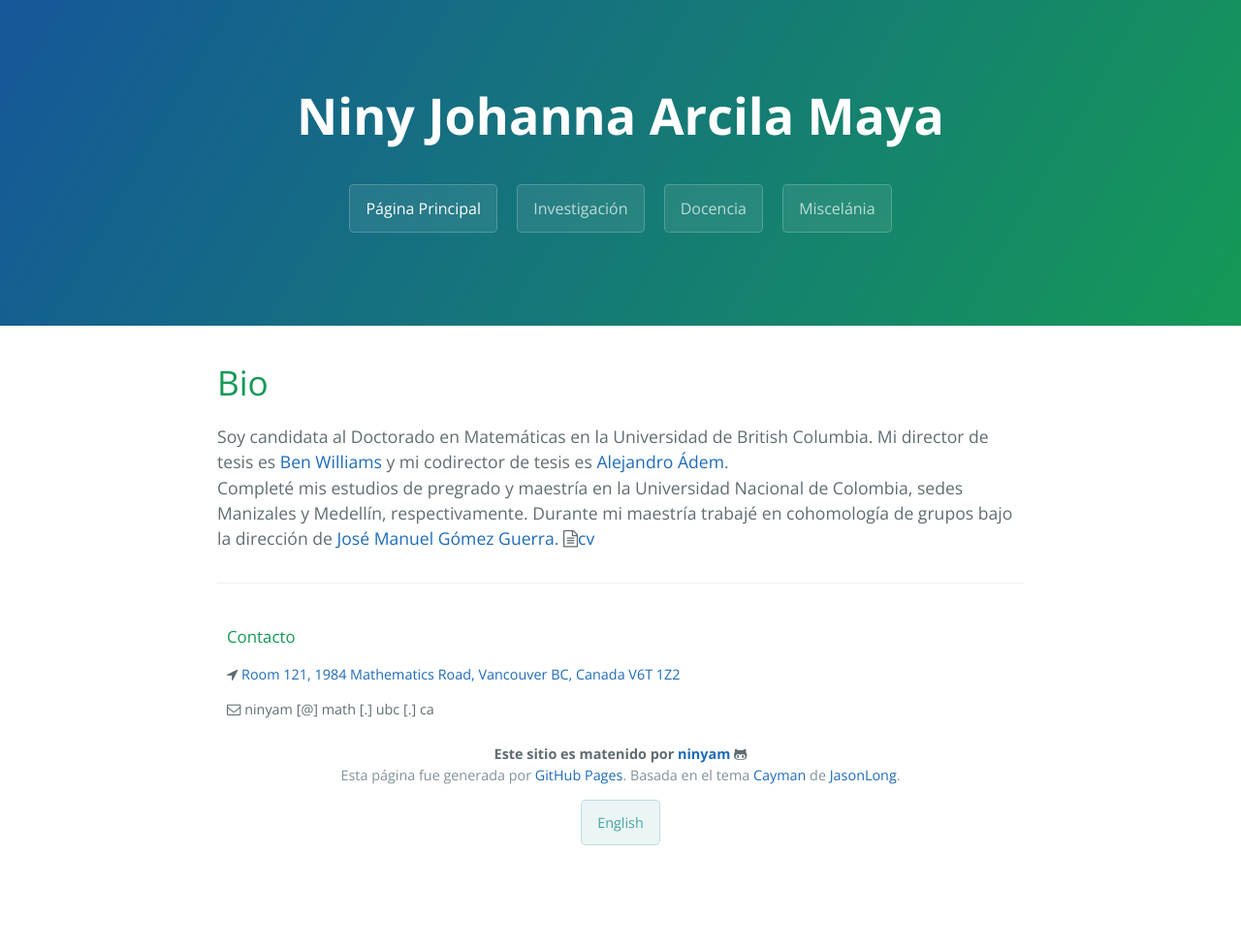
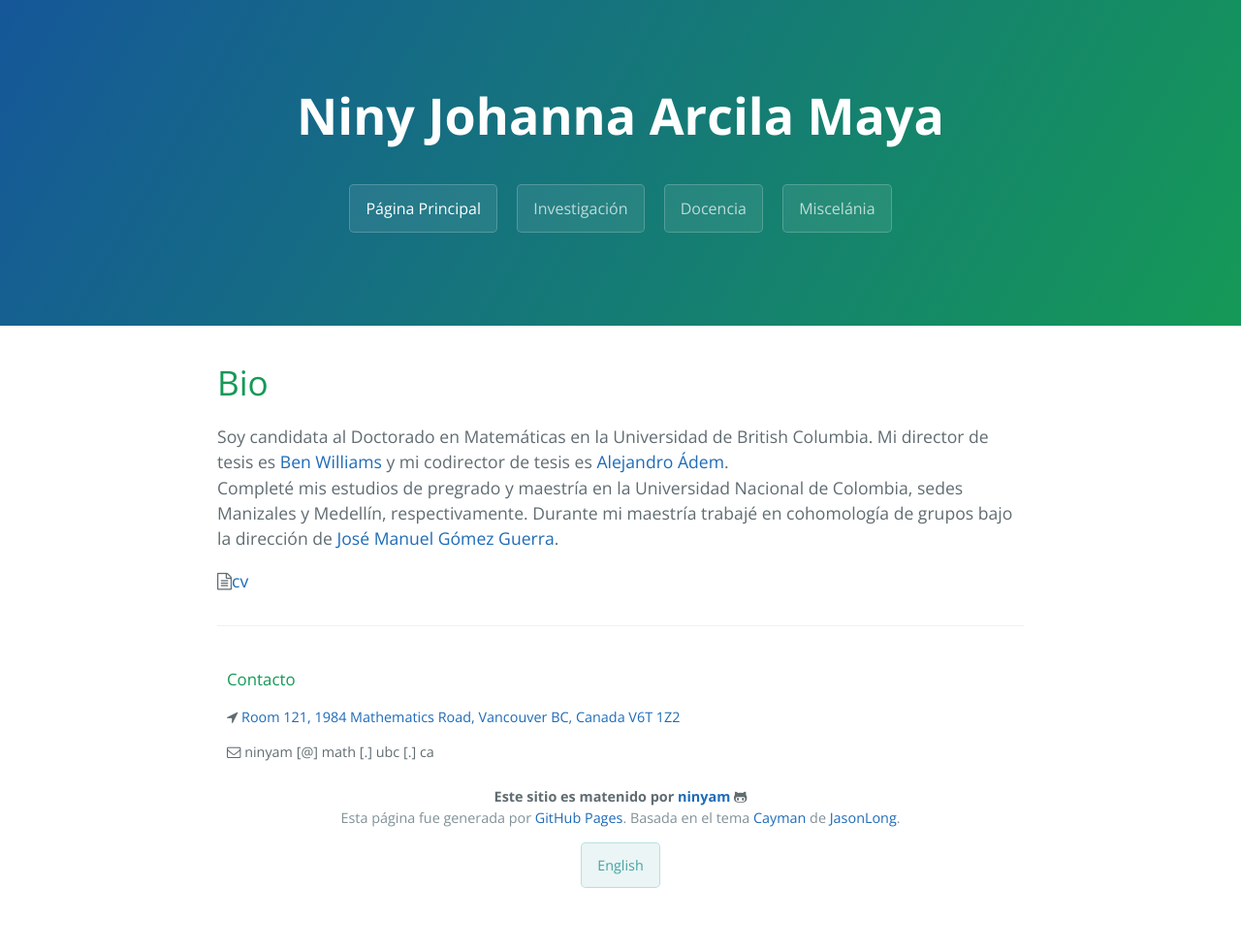
Before and after one commit to ninyam/paginapersonal, a Jekyll site: the page built from index.html, in a window 1280 px wide. Shown: the whole page at 97% size. Built offline with Jekyll 4.4.1, drawn with Linux system fonts in a browser that asks for light colours; before the commit the page ends 935 px from its top, so only the background shows below that.

Commit message:
Update index.html

```diff
--- a/index.html
+++ b/index.html
@@ -13,5 +13,7 @@ title: Página Principal
   sedes Manizales y Medellín, respectivamente. Durante mi maestría trabajé en
   cohomología de grupos bajo la dirección de <a href="https://sites.google.com/a/unal.edu.co/jmgomez0/home?authuser=0">José Manuel Gómez Guerra</a>.
 
-  <i class="fa fa-file-text-o"></i><a href="/_assets/njarcilama.pdf">cv</a>
+  <p>
+    <i class="fa fa-file-text-o"></i><a href="/assets/njarcilama.pdf">cv</a>
+  </p>
 </div>
```
